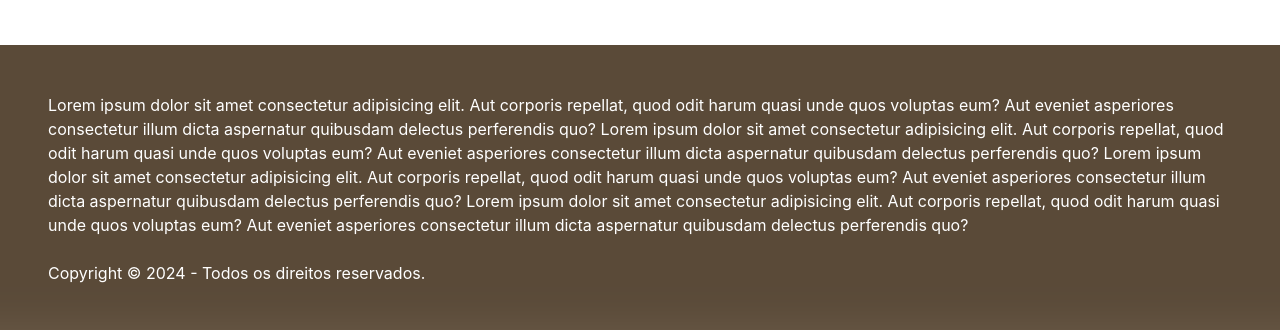
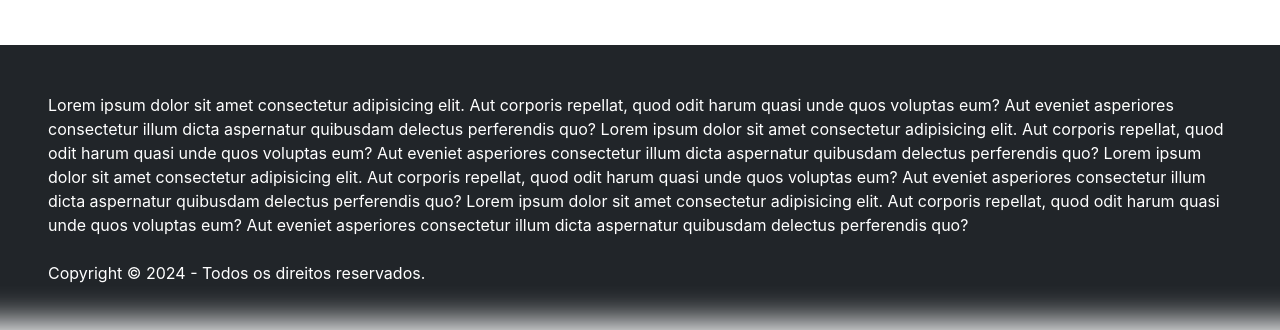
Before and after one commit to SamuelGarciiaa/A-S_instalacoes, a plain HTML site: page index.html in a window 1280 px wide. Shown: the part 2116-2446 px from the top of the page. Drawn offline with Linux system fonts and the light colour scheme; a web font is replaced by a local one.

Commit message:
Update default.css

```diff
--- a/css/default.css
+++ b/css/default.css
@@ -121,7 +121,7 @@ body{
 }
 
 footer{
-  background-color: #5e4d3af0;
+  background-color: #blue;
   color: #fff;
 }
 
```
